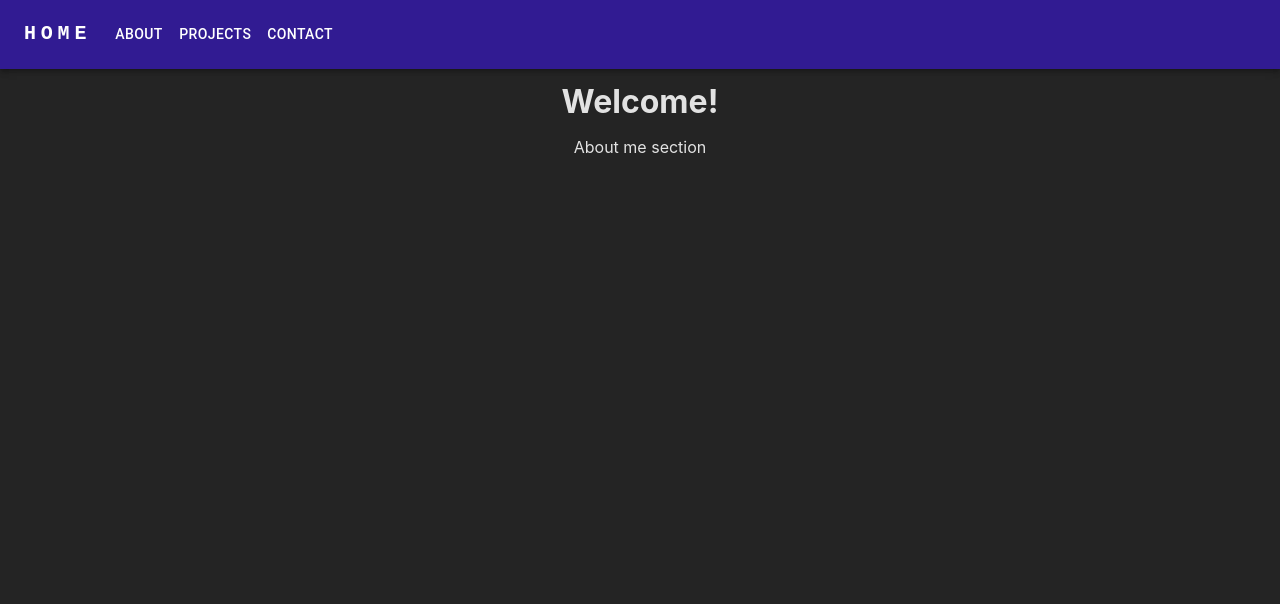
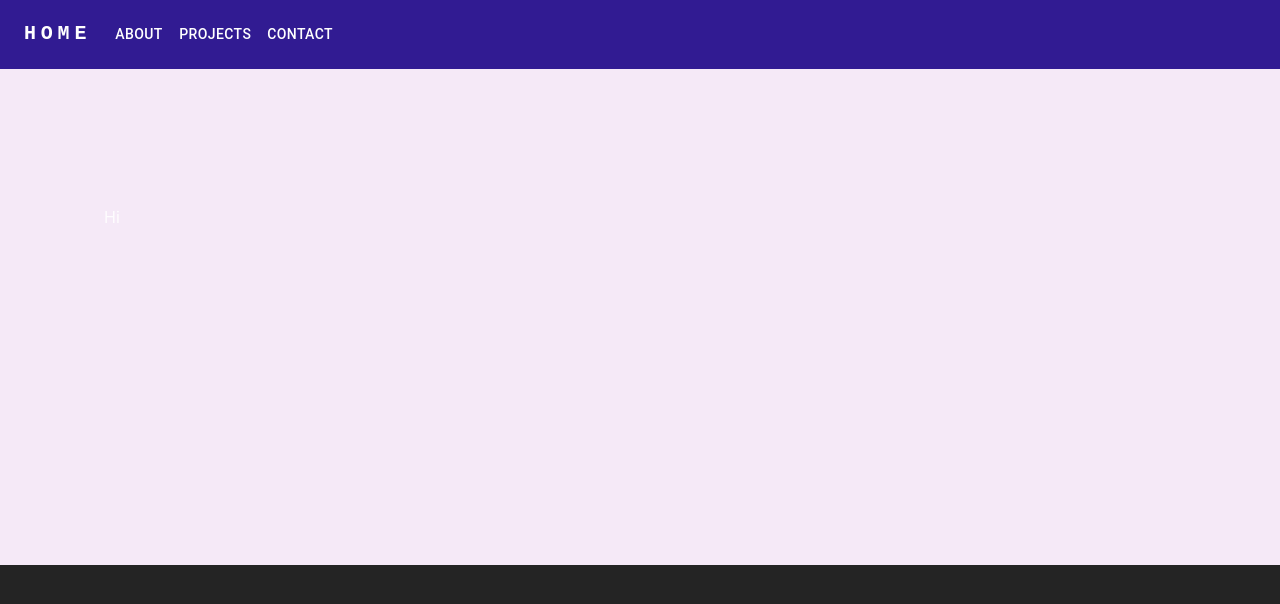
Before and after one commit to yin72257/yin72257.github.io, a React (Create React App) app: page / in a window 1280 px wide. Shown: the top 604 px of the page. Built offline with nearby package versions, Linux system fonts and the light colour scheme.

Commit message:
TODO unfinished about page

```diff
--- a/src/components/About.js
+++ b/src/components/About.js
@@ -1,12 +1,33 @@
-import React from 'react';
+import React from "react";
+import Box from "@mui/material/Box";
+import Container from "@mui/material/Container";
+
+const item = {
+    display: "flex",
+    flexDirection: "column",
+    alignItems: "center",
+    px: 5,
+};
 
 const About = () => {
-  return (
-    <section>
-      <h2>About Me</h2>
-      <p>Information</p>
-    </section>
-  );
+    return (
+        <Box
+            component="section"
+            sx={{
+                display: "flex",
+                overflow: "hidden",
+                bgcolor: "secondary.light",
+            }}
+        >
+            <Container
+                sx={{ mt: 15, mb: 40, display: "flex", position: "relative" }}
+            >
+                <Box sx={item}>
+                  <p>Hi</p>
+                </Box>
+            </Container>
+        </Box>
+    );
 };
 
 export default About;
--- a/src/components/PageContent.js
+++ b/src/components/PageContent.js
@@ -3,7 +3,6 @@ import classes from './PageContent.module.css';
 function PageContent({ title, children }) {
   return (
     <div className={classes.content}>
-      <h1>{title}</h1>
       {children}
     </div>
   );
--- a/src/pages/About.js
+++ b/src/pages/About.js
@@ -1,9 +1,10 @@
+import About from "../components/About";
 import PageContent from "../components/PageContent";
 
 function AboutPage() {
 	return (
 		<PageContent title="Welcome!">
-			<p>About me section</p>
+			<About />
 		</PageContent>
 	);
 }
--- a/src/pages/Root.js
+++ b/src/pages/Root.js
@@ -11,6 +11,7 @@ const theme = createTheme({
 		},
 		secondary: {
 			main: "#ce93d8",
+			light: "#f5e9f7"
 		},
 	},
 });
```
Also changed, not shown: src/components/AboutMe.js (added, +79 -0 lines), 1 other file (tests, documents, lock files or other folders).
